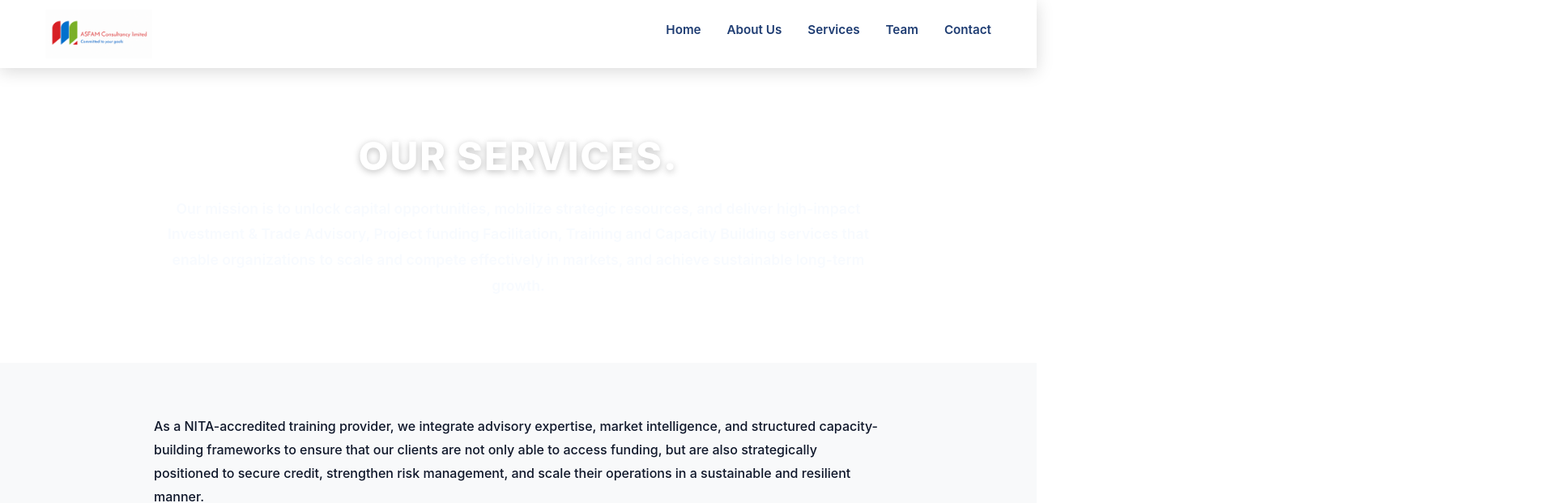
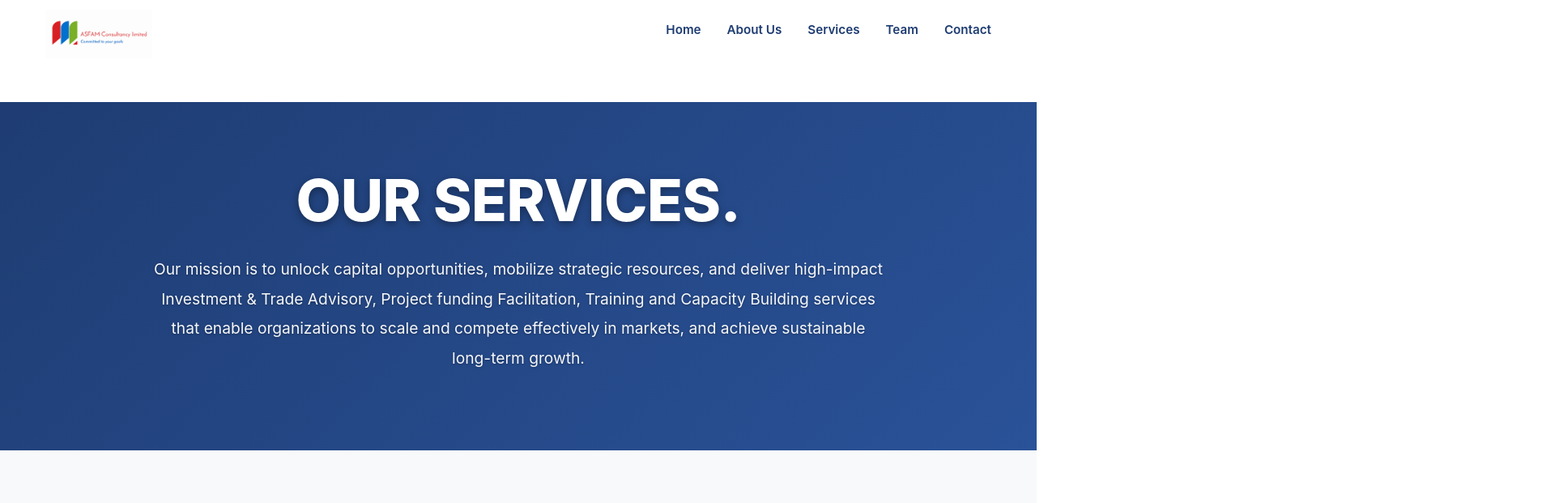
Before and after one commit to Maundu-Anthony/asfam-consultancy-limited, a React (Create React App) app: page /services in a window 1280 px wide. Shown: the top 621 px of the page at 81% size, 1920 px wide, since content can reach past the window. Built offline with nearby package versions, Linux system fonts and the light colour scheme; no server answers.

Commit message:
colour changes

```diff
--- a/src/components/Header.css
+++ b/src/components/Header.css
@@ -10,7 +10,7 @@
   position: sticky;
   top: 0;
   z-index: 999999 !important;
-  overflow: hidden;
+  overflow: visible;
   isolation: isolate;
 }
 
@@ -124,7 +124,7 @@
   cursor: pointer;
   padding: 0.5rem;
   position: relative;
-  z-index: 104;
+  z-index: 100006;
 }
 
 @media (max-width: 768px) {
@@ -142,7 +142,7 @@ nav {
   gap: 2rem;
   align-items: center;
   position: relative;
-  z-index: 105;
+  z-index: 100005;
   background: transparent !important;
 }
 
@@ -180,7 +180,7 @@ nav a:hover {
     background: #ffffff !important;
     padding: 1rem;
     border-top: 2px solid #e0e0e0;
-    z-index: 1001;
+    z-index: 100005;
   }
 
   nav.open {
--- a/src/components/Header.js
+++ b/src/components/Header.js
@@ -21,10 +21,18 @@ function Header() {
             </div>
           </Link>
         </div>
-        <button className="menu-toggle" onClick={toggleMenu}>
+        <button
+          type="button"
+          className="menu-toggle"
+          onClick={toggleMenu}
+          onTouchStart={toggleMenu}
+          onMouseDown={(e) => e.preventDefault()}
+          aria-expanded={menuOpen}
+          aria-label="Toggle navigation"
+        >
           ☰
         </button>
-        <nav className={`nav ${menuOpen ? 'open' : ''}`}>
+        <nav className={`nav ${menuOpen ? 'open' : ''}`} role="navigation" data-open={menuOpen}>
           <Link to="/" onClick={() => setMenuOpen(false)}>Home</Link>
           <Link to="/about" onClick={() => setMenuOpen(false)}>About Us</Link>
           <Link to="/services" onClick={() => setMenuOpen(false)}>Services</Link>
--- a/src/pages/Services.css
+++ b/src/pages/Services.css
@@ -3,28 +3,28 @@
 }
 
 .services-header {
-  background: linear-gradient(135deg, #1e3c72 0%, #2a5298 100%);
-  color: white;
-  padding: 5rem 1rem;
+  background: linear-gradient(135deg, #1e3c72 0%, #2a5298 100%) !important;
+  color: #ffffff !important;
+  padding: 6rem 1rem;
   text-align: center;
 }
 
 .services-header h1 {
-  font-size: 3rem;
-  margin: 0 0 1.25rem 0;
+  color: #ffffff !important;
+  font-size: clamp(3rem, 6vw, 4.5rem);
   font-weight: 800;
-  color: rgba(255, 255, 255, 1);
-  text-shadow: 0 2px 8px rgba(0, 0, 0, 0.25);
-  letter-spacing: 0.04em;
+  margin-bottom: 1.5rem;
+  text-shadow: 0 3px 10px rgba(0,0,0,.35);
 }
 
 .services-header p {
-  font-size: 1.1rem;
-  color: #f8fbff;
+  color: rgba(255,255,255,.96) !important;
+  font-size: 1.2rem;
+  line-height: 1.9;
+  max-width: 900px;
   margin: 0 auto;
-  font-weight: 600;
-  line-height: 1.8;
-  max-width: 920px;
+  font-weight: 400;
+  text-shadow: 0 1px 3px rgba(0,0,0,.3);
 }
 
 .container {
@@ -185,12 +185,11 @@
 }
 
 .proposition {
-  background: linear-gradient(135deg, #3282fe 0%, #1e3c72 100%);
-  color: white;
+  background: linear-gradient(135deg, #3282fe 0%, #1e3c72 100%) !important;
+  color: #ffffff !important;
   padding: 2.5rem 2rem;
   border-radius: 12px;
-  box-shadow: 0 4px 15px rgba(0, 0, 0, 0.12);
-  transition: all 0.4s cubic-bezier(0.4, 0, 0.2, 1);
+  box-shadow: 0 10px 30px rgba(0,0,0,.12);
 }
 
 .proposition:hover {
@@ -199,18 +198,18 @@
 }
 
 .proposition h3 {
-  color: #8cc327;
+  color: #ffffff !important;
+  font-size: 1.45rem;
+  font-weight: 700;
   margin-bottom: 1rem;
-  font-size: 1.1rem;
-  font-weight: 700;
+  text-shadow: none !important;
 }
 
 .proposition p {
-  line-height: 1.7;
-  margin: 0;
-  font-size: 0.95rem;
-  color: #f8fafc;
-  font-weight: 500;
+  color: rgba(255,255,255,.92) !important;
+  font-size: 1rem;
+  line-height: 1.8;
+  text-shadow: none !important;
 }
 
 .training-programs {
```
Also changed, not shown: src/images/illegible 1.png (added), src/images/illlgible 2.png (added).
